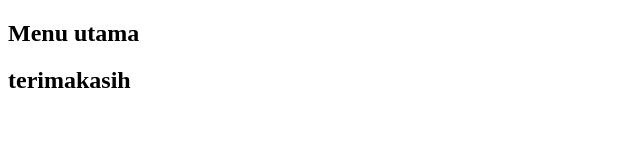
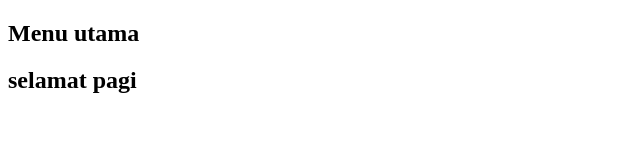
Before and after one commit to VanPia27/Tugas-27, a plain HTML site: page index.html in a window 1280 px wide. Shown: the full height of the page, 0-640 px from the left. Drawn offline with Linux system fonts and the light colour scheme.

Commit message:
Update index.html

```diff
--- a/index.html
+++ b/index.html
@@ -8,6 +8,6 @@
 <body>
 
     <h2>Menu utama</h2>
-    <h2>terimakasih</h2>
+    <h2>selamat pagi</h2>
 </body>
 </html>
```
